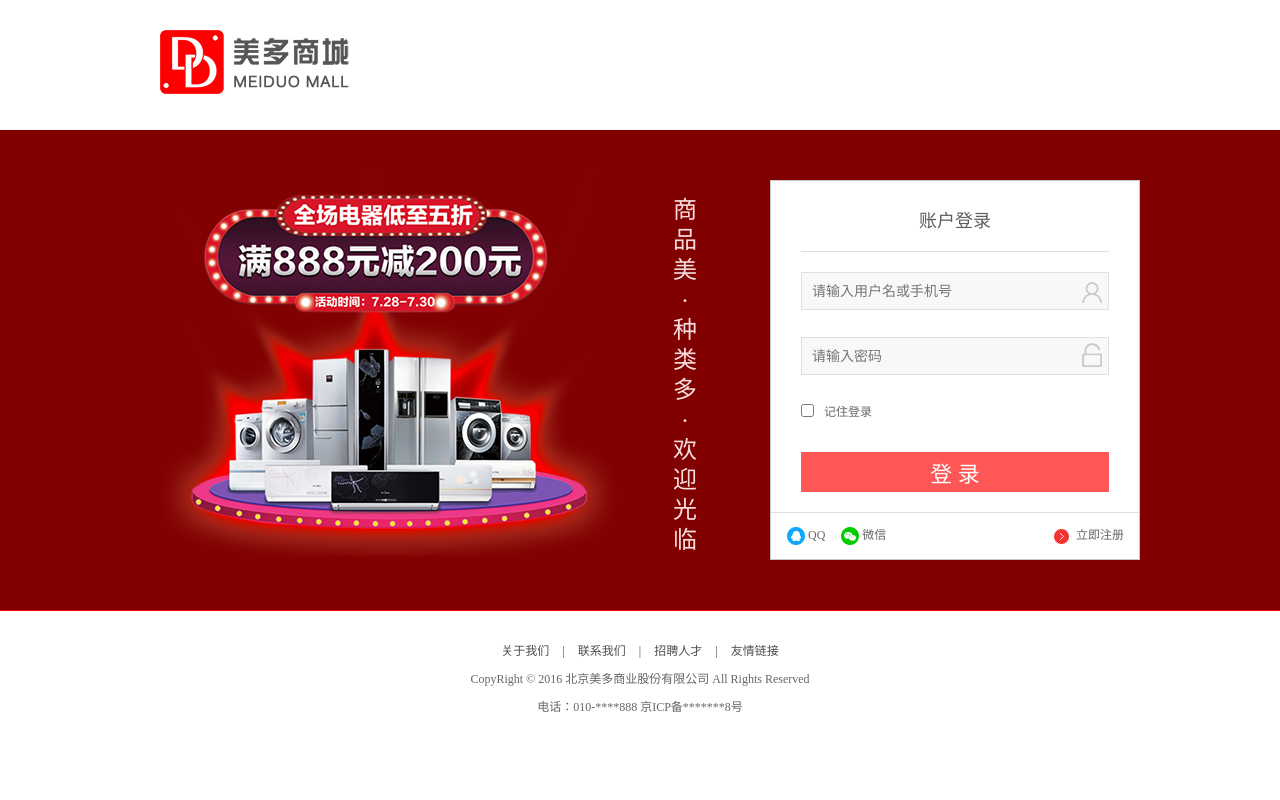
After one commit to LiuJGit/mall_project, a Django app: page /login/ in a window 1280 px wide. The commit adds this page. Run offline with Django 3.2, Linux system fonts and the light colour scheme.

Commit message:
实现用户登录功能

```diff
--- a/my_mall/apps/users/urls.py
+++ b/my_mall/apps/users/urls.py
@@ -12,4 +12,7 @@ urlpatterns = [
     url(r'^usernames/(?P<username>[a-zA-Z0-9_-]{5,20})/count/$', views.UsernameCountView.as_view()),
     # 判断手机号是否重复注册
     url(r'^mobiles/(?P<mobile>1[3-9]\d{9})/count/$', views.MobileCountView.as_view()),
+
+    # 用户登录
+    url(r'^login/$', views.LoginView.as_view(), name='login'),
 ]
--- a/my_mall/apps/users/views.py
+++ b/my_mall/apps/users/views.py
@@ -5,7 +5,7 @@ from django import http
 from users.models import User
 from my_mall.utils.response_code import RETCODE
 from django.db import DatabaseError
-from django.contrib.auth import login
+from django.contrib.auth import login, authenticate
 from django.urls import reverse
 import logging
 
@@ -100,3 +100,46 @@ class MobileCountView(View):
         """
         count = User.objects.filter(mobile=mobile).count()
         return http.JsonResponse({'code': RETCODE.OK, 'errmsg': 'OK', 'count': count})
+
+
+class LoginView(View):
+    """用户登录"""
+
+    def get(self, request):
+        """提供用户登录页面"""
+        return render(request, 'login.html')
+
+    def post(self, request):
+        """实现用户登录逻辑"""
+        # 接收参数
+        username = request.POST.get('username')
+        password = request.POST.get('password')
+        remembered = request.POST.get('remembered')
+
+        # 校验参数
+        if not all([username, password]):
+            return http.HttpResponseForbidden('缺少必传参数')
+        if not re.match(r'^[a-zA-Z0-9_-]{5,20}$', username):
+            return http.HttpResponseForbidden('请输入正确的用户名或手机号')
+        if not re.match(r'^[0-9A-Za-z]{8,20}$', password):
+            return http.HttpResponseForbidden('密码最少8位，最长20位')
+
+        # 认证用户:使用账号查询用户是否存在，如果用户存在，再校验密码是否正确，最后返回user对象。
+        # 可以看到，上述过程完全可以自己实现而不调用authenticate。
+        # 另外，我们会修改全局配置，指定自定义的authentication backends，实现多用户登录（用户名or手机号均能登录）。
+        user = authenticate(username=username, password=password)
+        if user is None:
+            return render(request, 'login.html', {'account_errmsg': '账号或密码错误'})
+
+        # 登录，具体操作就是状态保持写session，redis保存一些信息，里面什么内容可以先不用关注
+        login(request, user)
+        # 使用remembered确定状态保持周期（实现记住登录）
+        if remembered != 'on':
+            # 没有记住登录：状态保持在浏览器会话结束后就销毁
+            request.session.set_expiry(0) # 单位是秒
+        else:
+            # 记住登录：状态保持周期为两周:默认是两周
+            request.session.set_expiry(None)
+
+        # 响应结果:重定向到首页
+        return redirect(reverse('contents:index'))
--- /dev/null
+++ b/my_mall/static/js/login.js
@@ -0,0 +1,57 @@
+let vm = new Vue({
+    el: '#app',
+    // 修改Vue变量的读取语法
+    delimiters: ['[[', ']]'],
+    data: {
+        username: '',
+        password: '',
+
+        error_username: false,
+        error_password: false,
+        remembered: false,
+    },
+    methods: {
+        // 检查账号
+        check_username(){
+        	let re = /^[a-zA-Z0-9_-]{5,20}$/;
+			if (re.test(this.username)) {
+                this.error_username = false;
+            } else {
+                this.error_username = true;
+            }
+        },
+		// 检查密码
+        check_password(){
+        	let re = /^[0-9A-Za-z]{8,20}$/;
+			if (re.test(this.password)) {
+                this.error_password = false;
+            } else {
+                this.error_password = true;
+            }
+        },
+        // 表单提交
+        on_submit(){
+            this.check_username();
+            this.check_password();
+
+            if (this.error_username == true || this.error_password == true) {
+                // 不满足登录条件：禁用表单
+				window.event.returnValue = false
+            }
+        },
+        // qq登录
+        qq_login(){
+            let next = get_query_string('next') || '/';
+            let url = '/qq/login/?next=' + next;
+            axios.get(url, {
+                responseType: 'json'
+            })
+                .then(response => {
+                    location.href = response.data.login_url;
+                })
+                .catch(error => {
+                    console.log(error.response);
+                })
+        }
+    }
+});
--- a/my_mall/templates/index.html
+++ b/my_mall/templates/index.html
@@ -20,9 +20,9 @@
 					<a href="javascript:;" class="quit">退出</a>
 				</div>
 				<div class="login_btn fl">
-					<a href="login.html">登录</a>
+					<a href="{{ url('users:login') }}">登录</a>
 					<span>|</span>
-					<a href="register.html">注册</a>
+					<a href="{{ url('users:register') }}">注册</a>
 				</div>
 				<div class="user_link fl">
 					<span>|</span>
--- /dev/null
+++ b/my_mall/templates/login.html
@@ -0,0 +1,68 @@
+<!DOCTYPE html PUBLIC "-//W3C//DTD XHTML 1.0 Transitional//EN" "http://www.w3.org/TR/xhtml1/DTD/xhtml1-transitional.dtd">
+<html xmlns="http://www.w3.org/1999/xhtml" xml:lang="en">
+<head>
+	<meta http-equiv="Content-Type" content="text/html;charset=UTF-8">
+	<title>美多商城-登录</title>
+    <link rel="stylesheet" type="text/css" href="{{ static('css/reset.css') }}">
+	<link rel="stylesheet" type="text/css" href="{{ static('css/main.css') }}">
+	<script type="text/javascript" src="{{ static('js/vue-2.5.16.js') }}"></script>
+    <script type="text/javascript" src="{{ static('js/axios-0.18.0.min.js') }}"></script>
+</head>
+<body>
+	<div class="login_top clearfix">
+		<a href="index.html" class="login_logo"><img src="{{ static('images/logo02.png') }}"></a>
+	</div>
+	<div class="login_form_bg" id="app">
+		<div class="login_form_wrap clearfix">
+			<div class="login_banner fl"></div>
+			<div class="slogan fl">商品美 · 种类多 · 欢迎光临</div>
+			<div class="login_form fr">
+				<div class="login_title clearfix">
+					<a href="javascript:;" class="cur">账户登录</a>
+				</div>
+				<div class="form_con">
+					<div class="form_input cur">
+						<form method="post" class="login-form" @submit="on_submit" v-cloak>
+                            {{ csrf_input }}
+							<input type="text" v-model="username" @blur="check_username" name="username" class="name_input" placeholder="请输入用户名或手机号">
+							<div v-show="error_username" class="user_error">请输入正确的用户名或手机号</div>
+							<input type="password" v-model="password" @blur="check_password" name="password" class="pass_input" placeholder="请输入密码">
+							<div v-show="error_password" class="pwd_error">密码最少8位，最长20位</div>
+
+                            {% if account_errmsg %}
+                                <div class="pwd_error">{{ account_errmsg }}</div>
+                            {% endif %}
+
+                            <div class="more_input clearfix">
+								<input type="checkbox" v-model="remembered" name="remembered">
+								<label>记住登录</label>
+							</div>
+							<input type="submit" value="登 录" class="input_submit">
+						</form>
+					</div>
+				</div>
+				<div class="third_party">
+					<a @click="qq_login" class="qq_login">QQ</a>
+					<a href="#" class="weixin_login">微信</a>
+					<a href="register.html" class="register_btn">立即注册</a>
+				</div>
+			</div>
+		</div>
+	</div>
+	<div class="footer no-mp">
+		<div class="foot_link">
+			<a href="#">关于我们</a>
+			<span>|</span>
+			<a href="#">联系我们</a>
+			<span>|</span>
+			<a href="#">招聘人才</a>
+			<span>|</span>
+			<a href="#">友情链接</a>
+		</div>
+		<p>CopyRight © 2016 北京美多商业股份有限公司 All Rights Reserved</p>
+		<p>电话：010-****888    京ICP备*******8号</p>
+	</div>
+    <script type="text/javascript" src="{{ static('js/common.js') }}"></script>
+	<script type="text/javascript" src="{{ static('js/login.js') }}"></script>
+</body>
+</html>
```
